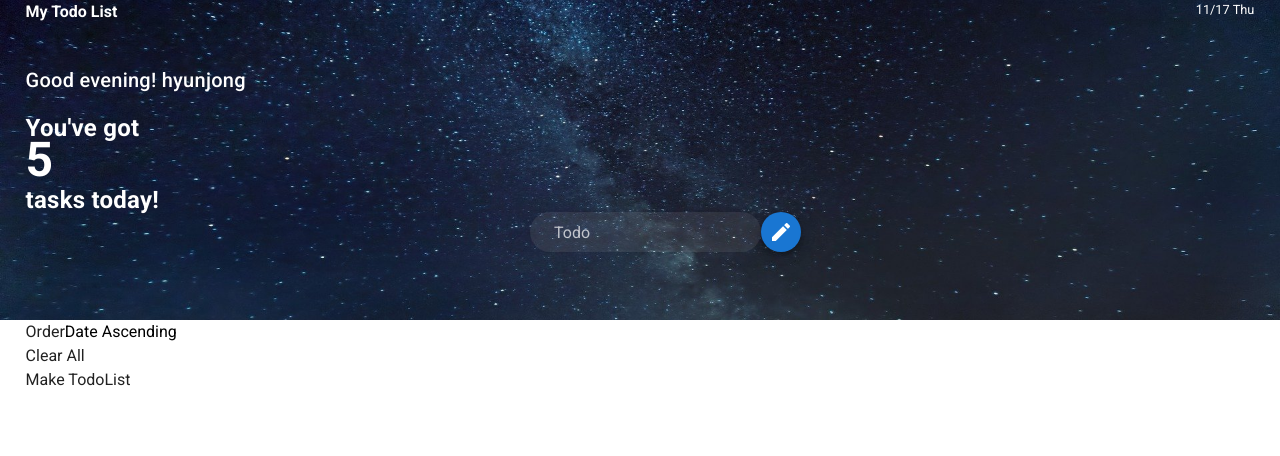
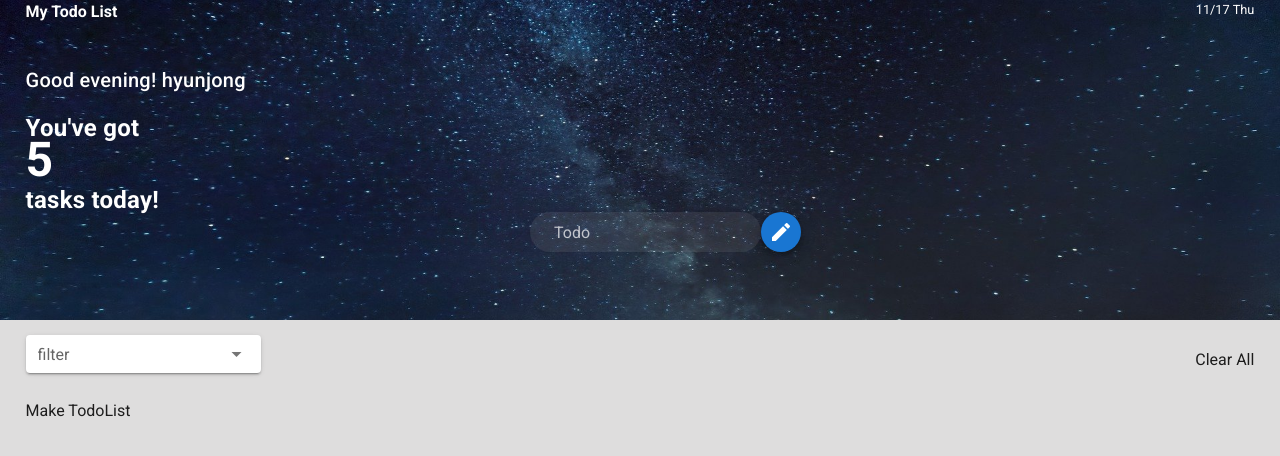
Before and after one commit to hyunjong-96/Vue-study, a Vue app in the folder vue-example/: page / in a window 1280 px wide. Shown: the top 456 px of the page. Built offline with nearby package versions, Linux system fonts and the light colour scheme.

Commit message:
todoController

```diff
--- a/vue-example/src/components/TodoBody.vue
+++ b/vue-example/src/components/TodoBody.vue
@@ -19,8 +19,10 @@ export default {
 }
 </script>
 
-<style>
+<style lang="scss">
+    $color: #a5a3a35e;
     .body{
+        background: $color;
         width:100%;
         height: 60%;
         padding: 0% 2%;
--- a/vue-example/src/components/TodoController.vue
+++ b/vue-example/src/components/TodoController.vue
@@ -1,24 +1,49 @@
 <template>
     <div class="controller">
         <div class="select">
-            <label for="order">Order</label>
-            <select name="order" id="order" class="selectbox">
-                <option value="date-asc">Date Ascending</option>
-                <option value="date-desc">Date Descending</option>
-                <option value="name-asc">Name Ascending</option>
-                <option value="name-desc">Name Descending</option>
-            </select>
+            <v-select :items="filter" v-model="select" item-text="text" item-value="value" label="filter" dense solo return-object class="selectbox">
+            </v-select>
         </div>
-        <button class="clear">Clear All</button>
+        <button class="clear" v-on:click="deleteTodo">Clear All</button>
     </div>
 </template>
 
 <script>
 export default {
-
+    data(){
+        return{
+        filter:[{
+            text:'date-asc',
+            value:1
+        },{
+            text:'date-desc',
+            value:2
+        },{
+            text:'name-asc',
+            value:3
+        },{
+            text:'name-desc',
+            value:4
+        }]
+    }
+    },
+    methods:{
+        deleteTodo(){
+            this.$store.dispatch('deleteTodo')
+        }
+    }
 }
 </script>
 
-<style>
+<style lang="scss">
+    .controller{
+        display:flex;
+        justify-content: space-between;
+        .select{
+            .selectbox{
+                margin-top: 15px;
 
+            }
+        }
+    }
 </style>
--- a/vue-example/src/components/TodoList.vue
+++ b/vue-example/src/components/TodoList.vue
@@ -29,12 +29,12 @@ export default {
 </script>
 
 <style lang="scss">
-$color: #f0f0f0;
-.list {
-  background: $color;
+// $color: #f0f0f0;
+// .list {
+//   background: $color;
 
-  &_text {
-    font-weight: bold;
-  }
-}
+//   &_text {
+//     font-weight: bold;
+//   }
+// }
 </style>
```
